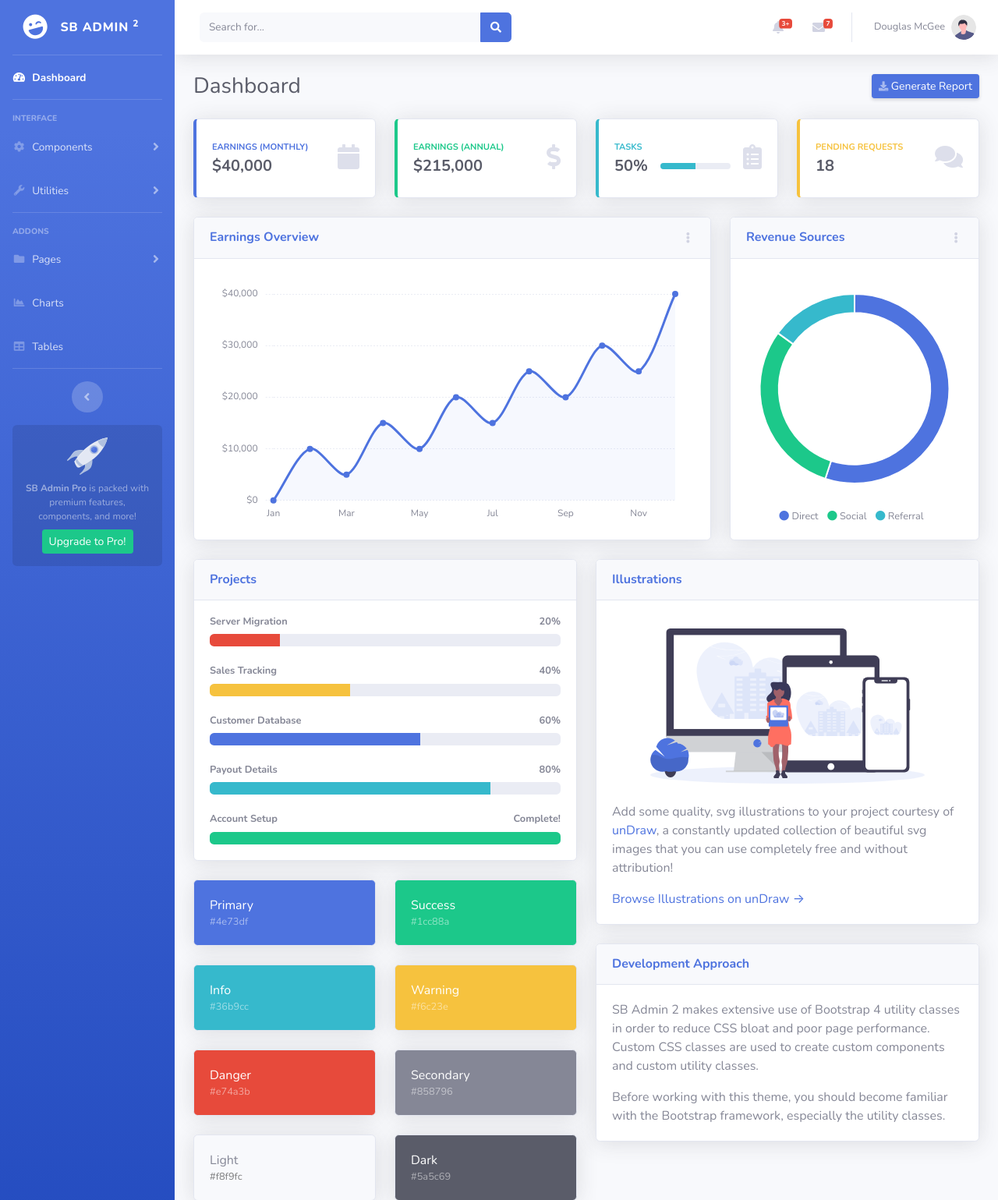
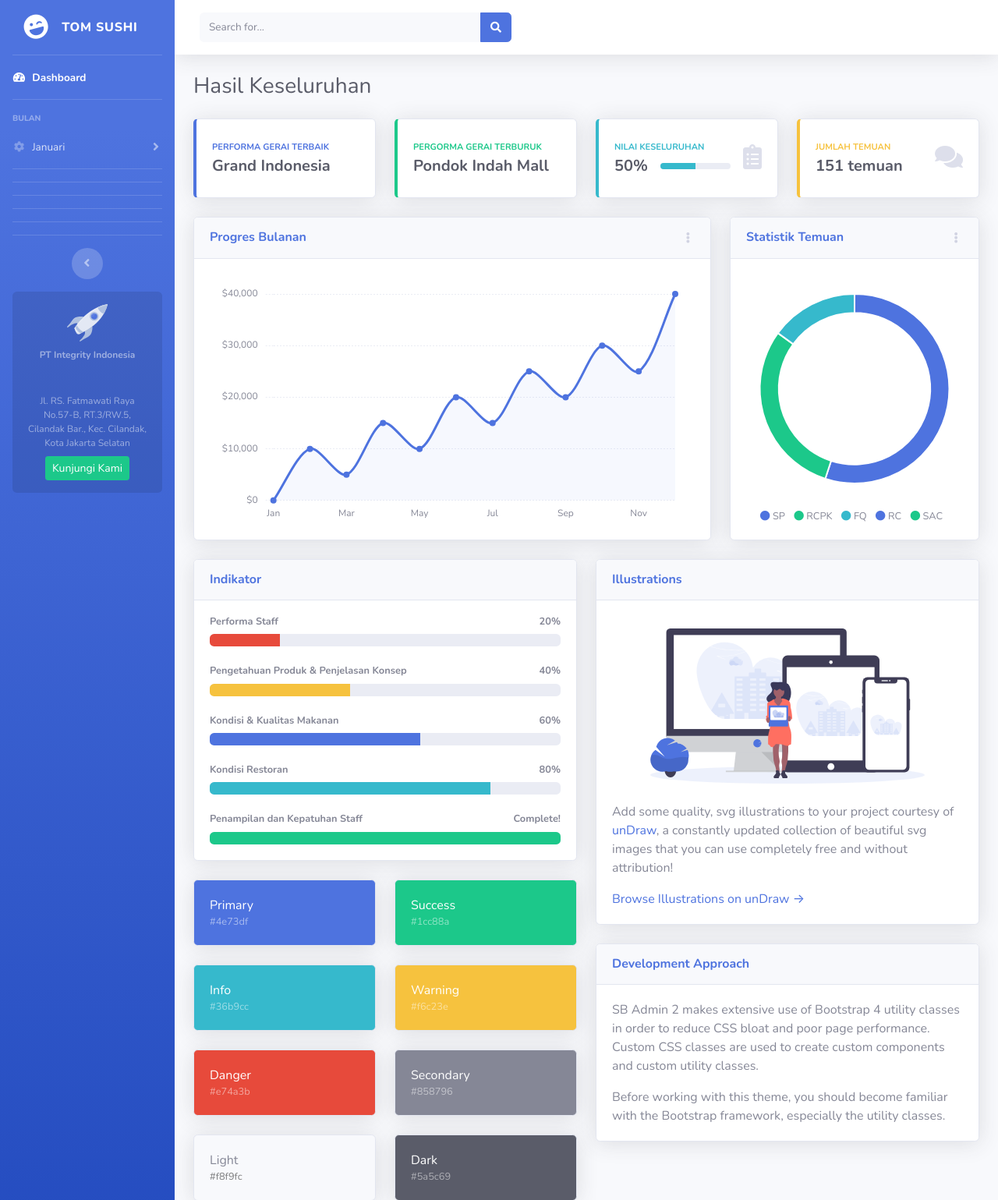
Before and after one commit to FaishalA123/dashboard, a Flask app: page / in a window 1280 px wide. Shown: the top 1539 px of the page at 78% size. Run offline with Flask 2, Linux system fonts and the light colour scheme; some libraries are stand-ins or nearby versions.

Commit message:
Index HTML beres

```diff
--- a/templates/index.html
+++ b/templates/index.html
@@ -9,7 +9,7 @@
     <meta name="description" content="">
     <meta name="author" content="">
 
-    <title>SB Admin 2 - Dashboard</title>
+    <title>Laporan Mystery Shopping</title>
 
     <!-- Custom fonts for this template-->
     <link href="static/vendor/fontawesome-free/css/all.min.css" rel="stylesheet" type="text/css">
@@ -35,7 +35,7 @@
                 <div class="sidebar-brand-icon rotate-n-15">
                     <i class="fas fa-laugh-wink"></i>
                 </div>
-                <div class="sidebar-brand-text mx-3">SB Admin <sup>2</sup></div>
+                <div class="sidebar-brand-text mx-3">Tom Sushi</div>
             </a>
 
             <!-- Divider -->
@@ -53,7 +53,7 @@
 
             <!-- Heading -->
             <div class="sidebar-heading">
-                Interface
+                Bulan
             </div>
 
             <!-- Nav Item - Pages Collapse Menu -->
@@ -61,19 +61,28 @@
                 <a class="nav-link collapsed" href="#" data-toggle="collapse" data-target="#collapseTwo"
                     aria-expanded="true" aria-controls="collapseTwo">
                     <i class="fas fa-fw fa-cog"></i>
-                    <span>Components</span>
+                    <span>Januari</span>
                 </a>
                 <div id="collapseTwo" class="collapse" aria-labelledby="headingTwo" data-parent="#accordionSidebar">
                     <div class="bg-white py-2 collapse-inner rounded">
-                        <h6 class="collapse-header">Custom Components:</h6>
-                        <a class="collapse-item" href="templates/buttons.html">Buttons</a>
-                        <a class="collapse-item" href="templates/cards.html">Cards</a>
+                        <h6 class="collapse-header">Gerai</h6>
+                        <a class="collapse-item" href="templates/buttons.html">Grand Indonesia</a>
+                        <a class="collapse-item" href="templates/cards.html">Pondok Indah Mall</a>
+                        <a class="collapse-item" href="templates/cards.html">Mall of Indonesia</a>
+                        <a class="collapse-item" href="templates/cards.html">Green Sedayu Mall</a>
+                        <a class="collapse-item" href="templates/cards.html">Kota Kasablanka</a>
+                        <a class="collapse-item" href="templates/cards.html">Living World Alam Sutera</a>
+                        <a class="collapse-item" href="templates/cards.html">D'Mall Depok</a>
+                        <a class="collapse-item" href="templates/cards.html">Grand Galaxy Park</a>
+                        <a class="collapse-item" href="templates/cards.html">Pollux paragon Mall</a>
+                        <a class="collapse-item" href="templates/cards.html">Solo Paragon Mall</a>
+                        <a class="collapse-item" href="templates/cards.html">Pakuwon Mall</a>
                     </div>
                 </div>
             </li>
 
             <!-- Nav Item - Utilities Collapse Menu -->
-            <li class="nav-item">
+<!--             <li class="nav-item">
                 <a class="nav-link collapsed" href="#" data-toggle="collapse" data-target="#collapseUtilities"
                     aria-expanded="true" aria-controls="collapseUtilities">
                     <i class="fas fa-fw fa-wrench"></i>
@@ -89,50 +98,22 @@
                         <a class="collapse-item" href="templates/utilities-other.html">Other</a>
                     </div>
                 </div>
-            </li>
+            </li> -->
 
             <!-- Divider -->
             <hr class="sidebar-divider">
 
-            <!-- Heading -->
-            <div class="sidebar-heading">
-                Addons
-            </div>
+            <!-- Divider -->
+            <hr class="sidebar-divider d-none d-md-block">
 
-            <!-- Nav Item - Pages Collapse Menu -->
-            <li class="nav-item">
-                <a class="nav-link collapsed" href="#" data-toggle="collapse" data-target="#collapsePages"
-                    aria-expanded="true" aria-controls="collapsePages">
-                    <i class="fas fa-fw fa-folder"></i>
-                    <span>Pages</span>
-                </a>
-                <div id="collapsePages" class="collapse" aria-labelledby="headingPages" data-parent="#accordionSidebar">
-                    <div class="bg-white py-2 collapse-inner rounded">
-                        <h6 class="collapse-header">Login Screens:</h6>
-                        <a class="collapse-item" href="templates/login.html">Login</a>
-                        <a class="collapse-item" href="templates/register.html">Register</a>
-                        <a class="collapse-item" href="templates/forgot-password.html">Forgot Password</a>
-                        <div class="collapse-divider"></div>
-                        <h6 class="collapse-header">Other Pages:</h6>
-                        <a class="collapse-item" href="templates/404.html">404 Page</a>
-                        <a class="collapse-item" href="templates/blank.html">Blank Page</a>
-                    </div>
-                </div>
-            </li>
+             <!-- Divider -->
+            <hr class="sidebar-divider d-none d-md-block">
 
-            <!-- Nav Item - Charts -->
-            <li class="nav-item">
-                <a class="nav-link" href="templates/charts.html">
-                    <i class="fas fa-fw fa-chart-area"></i>
-                    <span>Charts</span></a>
-            </li>
+            <!-- Divider -->
+            <hr class="sidebar-divider d-none d-md-block">
 
-            <!-- Nav Item - Tables -->
-            <li class="nav-item">
-                <a class="nav-link" href="templates/tables.html">
-                    <i class="fas fa-fw fa-table"></i>
-                    <span>Tables</span></a>
-            </li>
+            <!-- Divider -->
+            <hr class="sidebar-divider d-none d-md-block">
 
             <!-- Divider -->
             <hr class="sidebar-divider d-none d-md-block">
@@ -145,8 +126,10 @@
             <!-- Sidebar Message -->
             <div class="sidebar-card d-none d-lg-flex">
                 <img class="sidebar-card-illustration mb-2" src="static/img/undraw_rocket.svg" alt="...">
-                <p class="text-center mb-2"><strong>SB Admin Pro</strong> is packed with premium features, components, and more!</p>
-                <a class="btn btn-success btn-sm" href="https://startbootstrap.com/theme/sb-admin-pro">Upgrade to Pro!</a>
+                <p class="text-center mb-2"><strong>PT Integrity Indonesia</strong></p>
+                <hr>
+                <p class="text-center mb-2">Jl. RS. Fatmawati Raya No.57-B, RT.3/RW.5, Cilandak Bar., Kec. Cilandak, Kota Jakarta Selatan</p>
+                <a class="btn btn-success btn-sm" href="https://www.integrity-indonesia.com/id/">Kunjungi Kami</a>
             </div>
 
         </ul>
@@ -190,7 +173,7 @@
                                 <i class="fas fa-search fa-fw"></i>
                             </a>
                             <!-- Dropdown - Messages -->
-                            <div class="dropdown-menu dropdown-menu-right p-3 shadow animated--grow-in"
+<!--                             <div class="dropdown-menu dropdown-menu-right p-3 shadow animated--grow-in"
                                 aria-labelledby="searchDropdown">
                                 <form class="form-inline mr-auto w-100 navbar-search">
                                     <div class="input-group">
@@ -205,18 +188,18 @@
                                     </div>
                                 </form>
                             </div>
-                        </li>
+                        </li> -->
 
                         <!-- Nav Item - Alerts -->
-                        <li class="nav-item dropdown no-arrow mx-1">
+<!--                         <li class="nav-item dropdown no-arrow mx-1">
                             <a class="nav-link dropdown-toggle" href="#" id="alertsDropdown" role="button"
                                 data-toggle="dropdown" aria-haspopup="true" aria-expanded="false">
-                                <i class="fas fa-bell fa-fw"></i>
+                                <i class="fas fa-bell fa-fw"></i> -->
                                 <!-- Counter - Alerts -->
-                                <span class="badge badge-danger badge-counter">3+</span>
-                            </a>
+<!--                                 <span class="badge badge-danger badge-counter">3+</span>
+                            </a> -->
                             <!-- Dropdown - Alerts -->
-                            <div class="dropdown-list dropdown-menu dropdown-menu-right shadow animated--grow-in"
+<!--                             <div class="dropdown-list dropdown-menu dropdown-menu-right shadow animated--grow-in"
                                 aria-labelledby="alertsDropdown">
                                 <h6 class="dropdown-header">
                                     Alerts Center
@@ -256,18 +239,18 @@
                                 </a>
                                 <a class="dropdown-item text-center small text-gray-500" href="#">Show All Alerts</a>
                             </div>
-                        </li>
+                        </li> -->
 
                         <!-- Nav Item - Messages -->
-                        <li class="nav-item dropdown no-arrow mx-1">
+<!--                         <li class="nav-item dropdown no-arrow mx-1">
                             <a class="nav-link dropdown-toggle" href="#" id="messagesDropdown" role="button"
                                 data-toggle="dropdown" aria-haspopup="true" aria-expanded="false">
-                                <i class="fas fa-envelope fa-fw"></i>
+                                <i class="fas fa-envelope fa-fw"></i> -->
                                 <!-- Counter - Messages -->
-                                <span class="badge badge-danger badge-counter">7</span>
-                            </a>
+<!--                                 <span class="badge badge-danger badge-counter">7</span>
+                            </a> -->
                             <!-- Dropdown - Messages -->
-                            <div class="dropdown-list dropdown-menu dropdown-menu-right shadow animated--grow-in"
+<!--                             <div class="dropdown-list dropdown-menu dropdown-menu-right shadow animated--grow-in"
                                 aria-labelledby="messagesDropdown">
                                 <h6 class="dropdown-header">
                                     Message Center
@@ -324,18 +307,18 @@
                             </div>
                         </li>
 
-                        <div class="topbar-divider d-none d-sm-block"></div>
+                        <div class="topbar-divider d-none d-sm-block"></div> -->
 
                         <!-- Nav Item - User Information -->
-                        <li class="nav-item dropdown no-arrow">
+<!--                         <li class="nav-item dropdown no-arrow">
                             <a class="nav-link dropdown-toggle" href="#" id="userDropdown" role="button"
                                 data-toggle="dropdown" aria-haspopup="true" aria-expanded="false">
                                 <span class="mr-2 d-none d-lg-inline text-gray-600 small">Douglas McGee</span>
                                 <img class="img-profile rounded-circle"
                                     src="static/img/undraw_profile.svg">
-                            </a>
+                            </a> -->
                             <!-- Dropdown - User Information -->
-                            <div class="dropdown-menu dropdown-menu-right shadow animated--grow-in"
+<!--                             <div class="dropdown-menu dropdown-menu-right shadow animated--grow-in"
                                 aria-labelledby="userDropdown">
                                 <a class="dropdown-item" href="#">
                                     <i class="fas fa-user fa-sm fa-fw mr-2 text-gray-400"></i>
@@ -354,7 +337,7 @@
                                     <i class="fas fa-sign-out-alt fa-sm fa-fw mr-2 text-gray-400"></i>
                                     Logout
                                 </a>
-                            </div>
+                            </div> -->
                         </li>
 
                     </ul>
@@ -367,9 +350,9 @@
 
                     <!-- Page Heading -->
                     <div class="d-sm-flex align-items-center justify-content-between mb-4">
-                        <h1 class="h3 mb-0 text-gray-800">Dashboard</h1>
-                        <a href="#" class="d-none d-sm-inline-block btn btn-sm btn-primary shadow-sm"><i
-                                class="fas fa-download fa-sm text-white-50"></i> Generate Report</a>
+                        <h1 class="h3 mb-0 text-gray-800">Hasil Keseluruhan</h1>
+<!--                         <a href="#" class="d-none d-sm-inline-block btn btn-sm btn-primary shadow-sm"><i
+                                class="fas fa-download fa-sm text-white-50"></i> Generate Report</a> -->
                     </div>
 
                     <!-- Content Row -->
@@ -382,11 +365,11 @@
                                     <div class="row no-gutters align-items-center">
                                         <div class="col mr-2">
                                             <div class="text-xs font-weight-bold text-primary text-uppercase mb-1">
-                                                Earnings (Monthly)</div>
-                                            <div class="h5 mb-0 font-weight-bold text-gray-800">$40,000</div>
+                                                Performa Gerai Terbaik</div>
+                                            <div class="h5 mb-0 font-weight-bold text-gray-800">Grand Indonesia</div>
                                         </div>
                                         <div class="col-auto">
-                                            <i class="fas fa-calendar fa-2x text-gray-300"></i>
+<!--                                             <i class="fas fa-calendar fa-2x text-gray-300"></i> -->
                                         </div>
                                     </div>
                                 </div>
@@ -400,11 +383,11 @@
                                     <div class="row no-gutters align-items-center">
                                         <div class="col mr-2">
                                             <div class="text-xs font-weight-bold text-success text-uppercase mb-1">
-                                                Earnings (Annual)</div>
-                                            <div class="h5 mb-0 font-weight-bold text-gray-800">$215,000</div>
+                                                Pergorma gerai Terburuk</div>
+                                            <div class="h5 mb-0 font-weight-bold text-gray-800">Pondok Indah Mall</div>
                                         </div>
                                         <div class="col-auto">
-                                            <i class="fas fa-dollar-sign fa-2x text-gray-300"></i>
+<!--                                             <i class="fas fa-dollar-sign fa-2x text-gray-300"></i> -->
                                         </div>
                                     </div>
                                 </div>
@@ -417,7 +400,7 @@
                                 <div class="card-body">
                                     <div class="row no-gutters align-items-center">
                                         <div class="col mr-2">
-                                            <div class="text-xs font-weight-bold text-info text-uppercase mb-1">Tasks
+                                            <div class="text-xs font-weight-bold text-info text-uppercase mb-1">Nilai Keseluruhan
                                             </div>
                                             <div class="row no-gutters align-items-center">
                                                 <div class="col-auto">
@@ -447,8 +430,8 @@
                                     <div class="row no-gutters align-items-center">
                                         <div class="col mr-2">
                                             <div class="text-xs font-weight-bold text-warning text-uppercase mb-1">
-                                                Pending Requests</div>
-                                            <div class="h5 mb-0 font-weight-bold text-gray-800">18</div>
+                                                Jumlah Temuan</div>
+                                            <div class="h5 mb-0 font-weight-bold text-gray-800">151 temuan</div>
                                         </div>
                                         <div class="col-auto">
                                             <i class="fas fa-comments fa-2x text-gray-300"></i>
@@ -469,7 +452,7 @@
                                 <!-- Card Header - Dropdown -->
                                 <div
                                     class="card-header py-3 d-flex flex-row align-items-center justify-content-between">
-                                    <h6 class="m-0 font-weight-bold text-primary">Earnings Overview</h6>
+                                    <h6 class="m-0 font-weight-bold text-primary">Progres Bulanan</h6>
                                     <div class="dropdown no-arrow">
                                         <a class="dropdown-toggle" href="#" role="button" id="dropdownMenuLink"
                                             data-toggle="dropdown" aria-haspopup="true" aria-expanded="false">
@@ -500,7 +483,7 @@
                                 <!-- Card Header - Dropdown -->
                                 <div
                                     class="card-header py-3 d-flex flex-row align-items-center justify-content-between">
-                                    <h6 class="m-0 font-weight-bold text-primary">Revenue Sources</h6>
+                                    <h6 class="m-0 font-weight-bold text-primary">Statistik Temuan</h6>
                                     <div class="dropdown no-arrow">
                                         <a class="dropdown-toggle" href="#" role="button" id="dropdownMenuLink"
                                             data-toggle="dropdown" aria-haspopup="true" aria-expanded="false">
@@ -523,13 +506,19 @@
                                     </div>
                                     <div class="mt-4 text-center small">
                                         <span class="mr-2">
-                                            <i class="fas fa-circle text-primary"></i> Direct
+                                            <i class="fas fa-circle text-primary"></i> SP
                                         </span>
                                         <span class="mr-2">
-                                            <i class="fas fa-circle text-success"></i> Social
+                                            <i class="fas fa-circle text-success"></i> RCPK
                                         </span>
                                         <span class="mr-2">
-                                            <i class="fas fa-circle text-info"></i> Referral
+                                            <i class="fas fa-circle text-info"></i> FQ
+                                        </span>
+                                         <span class="mr-2">
+                                            <i class="fas fa-circle text-primary"></i> RC
+                                        </span>
+                                       <span class="mr-2">
+                                            <i class="fas fa-circle text-success"></i> SAC
                                         </span>
                                     </div>
                                 </div>
@@ -546,34 +535,34 @@
                             <!-- Project Card Example -->
                             <div class="card shadow mb-4">
                                 <div class="card-header py-3">
-                                    <h6 class="m-0 font-weight-bold text-primary">Projects</h6>
+                                    <h6 class="m-0 font-weight-bold text-primary">Indikator</h6>
                                 </div>
                                 <div class="card-body">
-                                    <h4 class="small font-weight-bold">Server Migration <span
+                                    <h4 class="small font-weight-bold">Performa Staff <span
                                             class="float-right">20%</span></h4>
                                     <div class="progress mb-4">
                                         <div class="progress-bar bg-danger" role="progressbar" style="width: 20%"
                                             aria-valuenow="20" aria-valuemin="0" aria-valuemax="100"></div>
                                     </div>
-                                    <h4 class="small font-weight-bold">Sales Tracking <span
+                                    <h4 class="small font-weight-bold">Pengetahuan Produk & Penjelasan Konsep <span
                                             class="float-right">40%</span></h4>
                                     <div class="progress mb-4">
                                         <div class="progress-bar bg-warning" role="progressbar" style="width: 40%"
                                             aria-valuenow="40" aria-valuemin="0" aria-valuemax="100"></div>
                                     </div>
-                                    <h4 class="small font-weight-bold">Customer Database <span
+                                    <h4 class="small font-weight-bold">Kondisi & Kualitas Makanan <span
                                             class="float-right">60%</span></h4>
                                     <div class="progress mb-4">
                                         <div class="progress-bar" role="progressbar" style="width: 60%"
                                             aria-valuenow="60" aria-valuemin="0" aria-valuemax="100"></div>
                                     </div>
-                                    <h4 class="small font-weight-bold">Payout Details <span
+                                    <h4 class="small font-weight-bold">Kondisi Restoran <span
                                             class="float-right">80%</span></h4>
                                     <div class="progress mb-4">
                                         <div class="progress-bar bg-info" role="progressbar" style="width: 80%"
                                             aria-valuenow="80" aria-valuemin="0" aria-valuemax="100"></div>
                                     </div>
-                                    <h4 class="small font-weight-bold">Account Setup <span
+                                    <h4 class="small font-weight-bold">Penampilan dan Kepatuhan Staff <span
                                             class="float-right">Complete!</span></h4>
                                     <div class="progress">
                                         <div class="progress-bar bg-success" role="progressbar" style="width: 100%"
```
